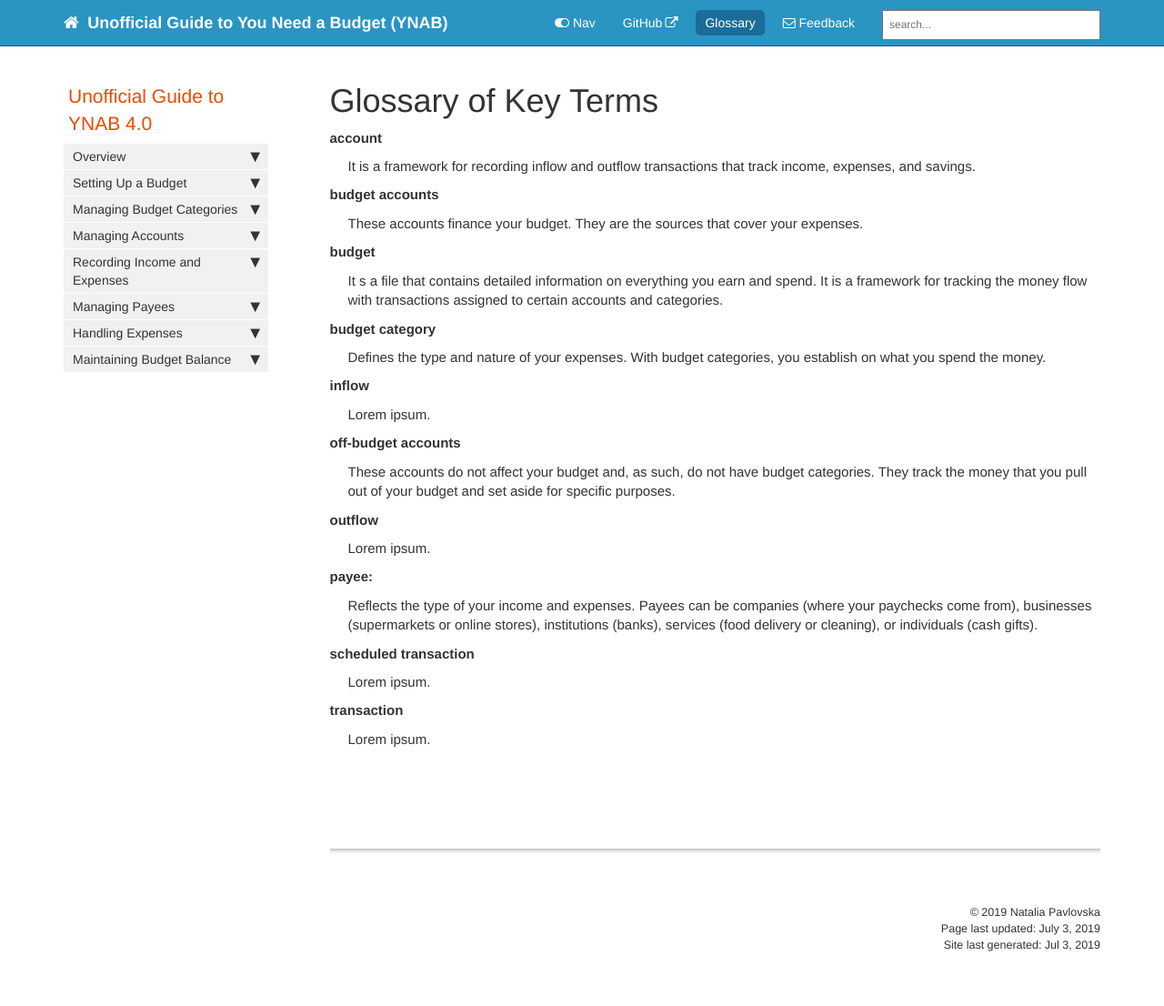
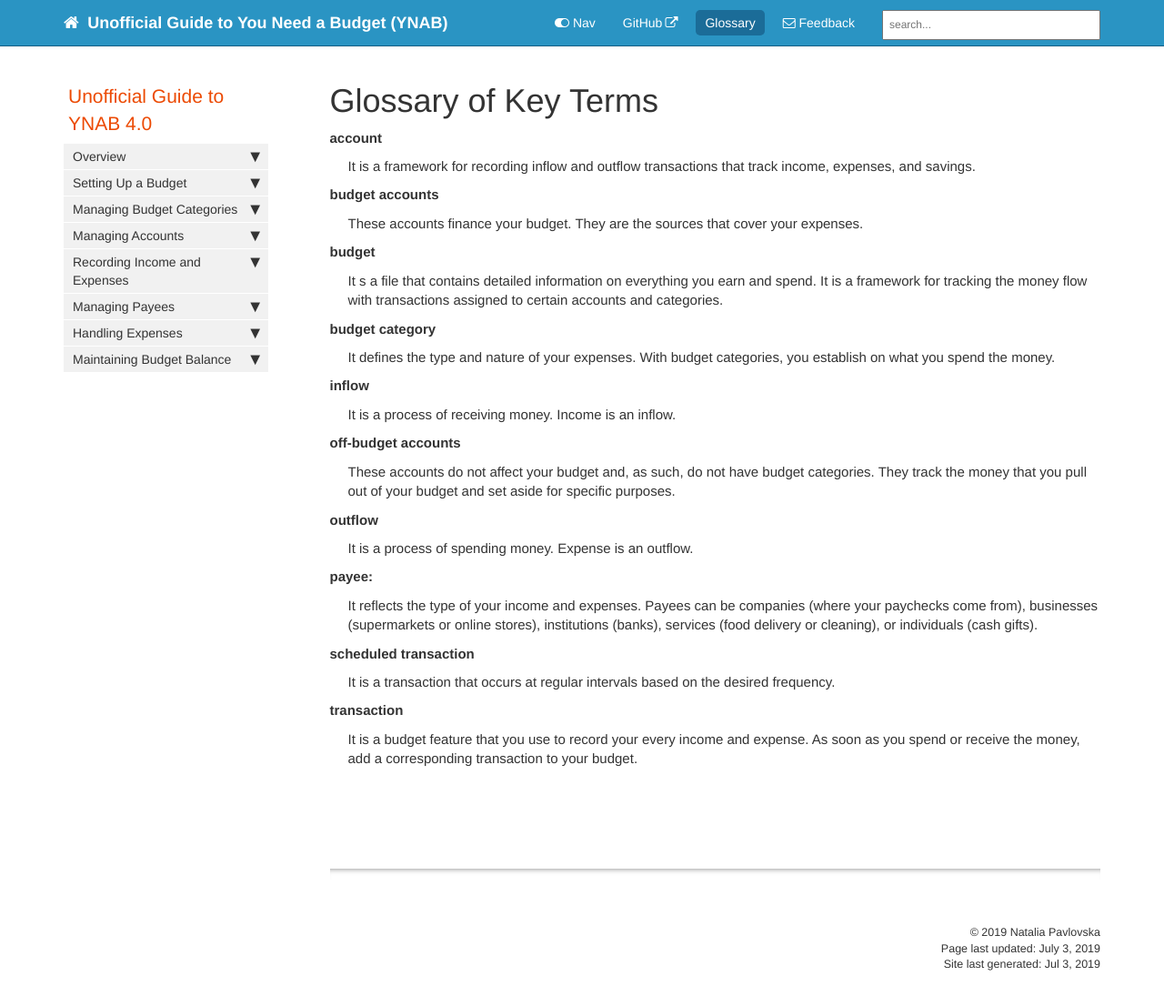
Before and after one commit to npavlovska/unofficial-YNAB-guide, a Jekyll site: the page built from pages/mydoc/mydoc_glossary.md, in a window 1280 px wide and 1120 px high. Shown: the top 1106 px of the window at 91% size. Built offline with Jekyll 4.4.1, drawn with Linux system fonts in a browser that asks for light colours; our own code applies the rules of GitHub Pages for plain Markdown files; comment, search, counter and statistics services are not loaded.

Commit message:
Update glossary.yml

```diff
--- a/_data/glossary.yml
+++ b/_data/glossary.yml
@@ -4,16 +4,16 @@ budget_accounts: "These accounts finance your budget. They are the sources that
 
 budget: "It s a file that contains detailed information on everything you earn and spend. It is a framework for tracking the money flow with transactions assigned to certain accounts and categories."
 
-budget_category: "Defines the type and nature of your expenses. With budget categories, you establish on what you spend the money."
+budget_category: "It defines the type and nature of your expenses. With budget categories, you establish on what you spend the money."
 
-inflow: "Lorem ipsum."
+inflow: "It is a process of receiving money. Income is an inflow."
 
 off-budget_accounts: "These accounts do not affect your budget and, as such, do not have budget categories. They track the money that you pull out of your budget and set aside for specific purposes."
 
-outflow: "Lorem ipsum."
+outflow: "It is a process of spending money. Expense is an outflow."
 
-payee: "Reflects the type of your income and expenses. Payees can be companies (where your paychecks come from), businesses (supermarkets or online stores), institutions (banks), services (food delivery or cleaning), or individuals (cash gifts)."
+payee: "It reflects the type of your income and expenses. Payees can be companies (where your paychecks come from), businesses (supermarkets or online stores), institutions (banks), services (food delivery or cleaning), or individuals (cash gifts)."
 
-scheduled_transaction: "Lorem ipsum."
+scheduled_transaction: "It is a transaction that occurs at regular intervals based on the desired frequency."
 
-transaction: "Lorem ipsum."
+transaction: "It is a budget feature that you use to record your every income and expense. As soon as you spend or receive the money, add a corresponding transaction to your budget."
```
